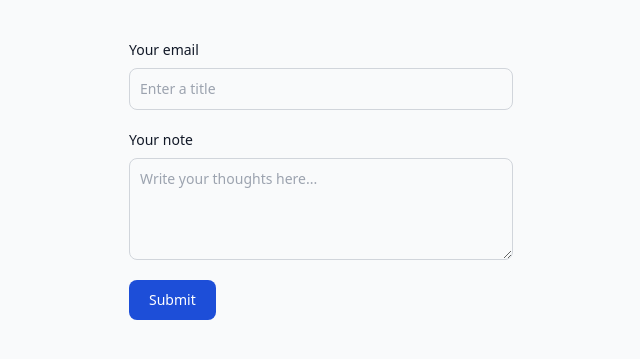
After one commit to git-mrjim/simple_todo_app, a PHP site: page /views/add.view.php in a window 1280 px wide. The commit adds this page. Shown: the top 359 px of the page, without its empty margins (319-959 px from the left). Run offline with PHP 8.4, Linux system fonts and the light colour scheme; the template is opened without the code that fills it, so the values that code supplies are empty; some libraries are stand-ins or nearby versions.

Commit message:
I add new add page

```diff
--- a/index.php
+++ b/index.php
@@ -6,6 +6,7 @@ $uri = parse_url($_SERVER['REQUEST_URI'])['path'];
 $routes = [
     '/simple_todo_app/' => 'controllers/index.php',
     '/simple_todo_app/signup' => 'controllers/index.php',
+    '/simple_todo_app/add' => 'controllers/add.php',
 ];
 
 if (array_key_exists($uri, $routes)) {
--- /dev/null
+++ b/views/add.view.php
@@ -0,0 +1,17 @@
+<?php require 'partials/header.view.php' ?>
+
+<form action="#" method="POST" class="mt-10 max-w-sm mx-auto">
+    <input type="text" name="id" value="<?= $id ?>" class="hidden" />
+    <input type="text" name="isAdding" value="1" class="hidden" />
+    <div class="mb-5">
+        <label for="title" class="block mb-2 text-sm font-medium text-gray-900">Your email</label>
+        <input type="text" id="title" name="title" class="bg-gray-50 border border-gray-300 text-gray-900 text-sm rounded-lg focus:ring-blue-500 focus:border-blue-500 block w-full p-2.5" placeholder="Enter a title" required />
+    </div>
+    <div class="mb-5">
+        <label for="message" class="block mb-2 text-sm font-medium text-gray-900">Your note</label>
+        <textarea id="message" name="note" rows="4" class="block p-2.5 w-full text-sm text-gray-900 bg-gray-50 rounded-lg border border-gray-300 focus:ring-blue-500 focus:border-blue-500" placeholder="Write your thoughts here..."></textarea>
+    </div>
+    <button type="submit" class="text-white bg-blue-700 hover:bg-blue-800 focus:ring-4 focus:outline-none focus:ring-blue-300 font-medium rounded-lg text-sm w-full sm:w-auto px-5 py-2.5 text-center">Submit</button>
+</form>
+
+<?php require 'partials/footer.view.php' ?>
--- a/views/main.view.php
+++ b/views/main.view.php
@@ -15,9 +15,10 @@
     ?>
 </div>
 
-<form action="add.php" method="POST" class="fixed bottom-4 right-4">
+<form action="/simple_todo_app/add" method="POST" class="fixed bottom-4 right-4">
     <input type="submit" value="Add" class="text-white bg-blue-700 hover:bg-blue-800 focus:outline-none focus:ring-4 focus:ring-blue-300 font-medium rounded-full text-sm px-5 py-2.5 text-center me-2 mb-2" />
     <input type="text" name="id" value="<?= $id ?>" class="hidden" />
+    <input type="text" name="isAdding" value="0" class="hidden" />
 </form>
 
 <?php require 'partials/footer.view.php' ?>
```
Also changed, not shown: controllers/add.php (+9 -1 lines).
